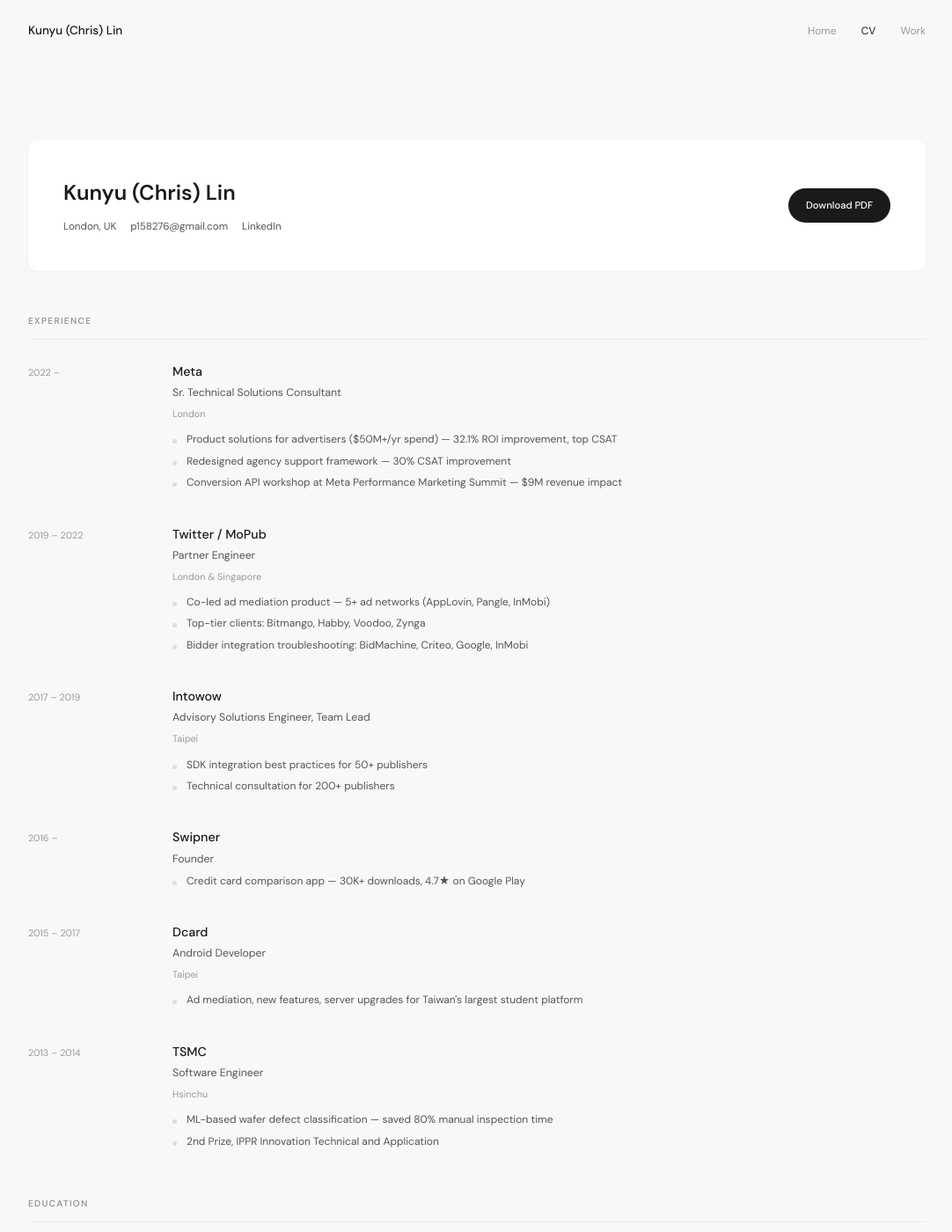
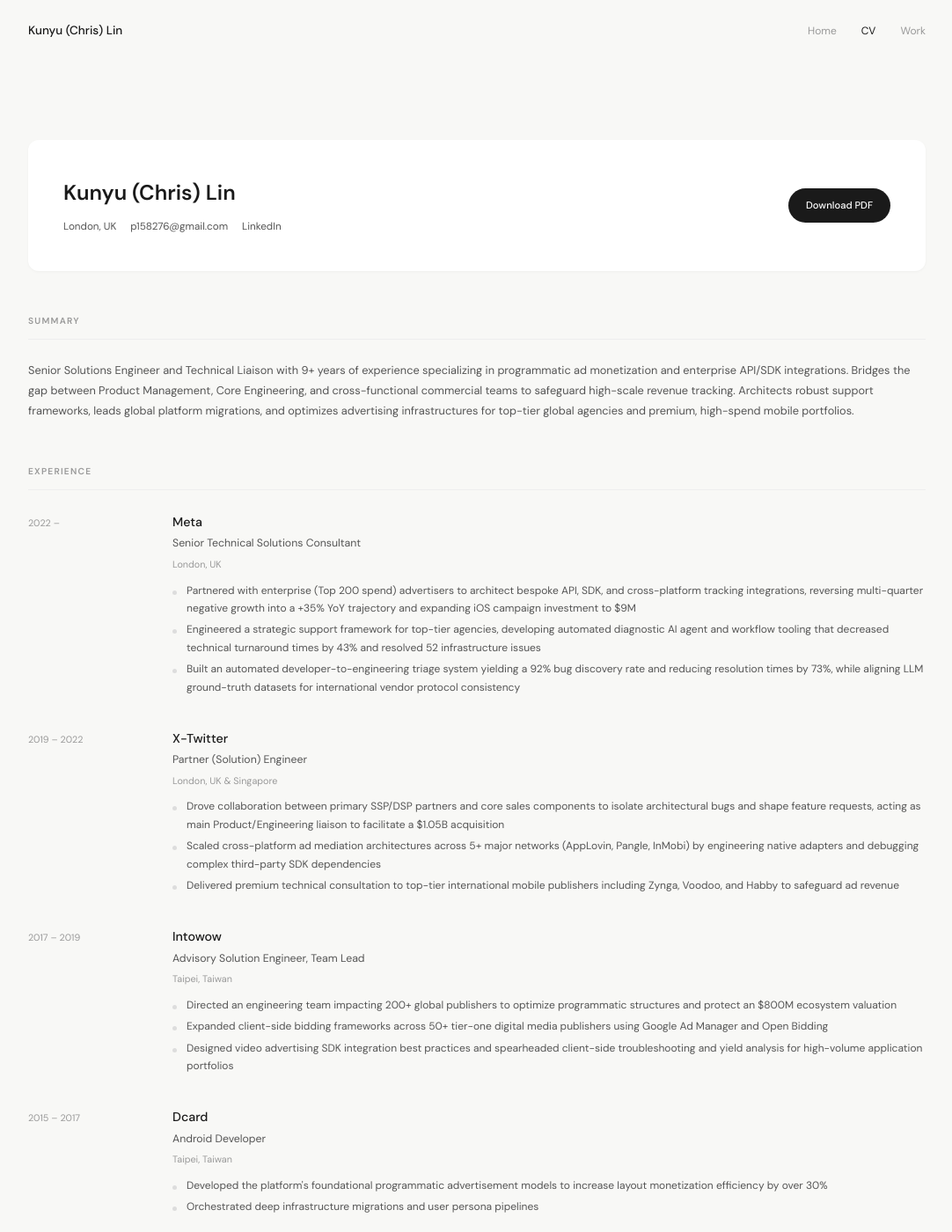
Before and after one commit to p158276/p158276.github.io, a Jekyll site: the page built from about.md, in a window 1280 px wide and 1400 px high. Shown: the whole window at 88% size, without its empty margins (98-1180 px from the left). Built offline with Jekyll 4.4.1, drawn with Linux system fonts in a browser that asks for light colours; some of the changed text lies outside the part shown.

Commit message:
Update site content to reflect latest CV
- Title: Senior Solution Engineer
- Updated Meta role description with +35% YoY, M iOS, AI agent tooling
- Updated X-Twitter role with .05B acquisition context
- Updated Intowow role with 00M ecosystem details
- Removed TSMC (not in latest CV)
- Added Summary section to CV page
- Updated skills to match latest CV
- Updated highlight cards on home page

```diff
--- a/_layouts/default.html
+++ b/_layouts/default.html
@@ -4,7 +4,7 @@
   <meta charset="UTF-8">
   <meta name="viewport" content="width=device-width, initial-scale=1.0">
   <title>{{ page.title }} — Kunyu (Chris) Lin</title>
-  <meta name="description" content="Kunyu (Chris) Lin — Sr. Technical Solutions Consultant, Ad Tech, London.">
+  <meta name="description" content="Kunyu (Chris) Lin — Senior Solution Engineer, Ad Tech, London.">
   <link rel="preconnect" href="https://fonts.googleapis.com">
   <link rel="preconnect" href="https://fonts.gstatic.com" crossorigin>
   <link href="https://fonts.googleapis.com/css2?family=DM+Sans:opsz,wght@9..40,300;9..40,400;9..40,500;9..40,600&display=swap" rel="stylesheet">
--- a/about.md
+++ b/about.md
@@ -22,18 +22,23 @@
 </div>
 
 <div class="cv-section">
+  <h2 class="cv-section-title">Summary</h2>
+  <p style="font-size: 0.85rem; color: #555; line-height: 1.8; margin-bottom: 0;">Senior Solutions Engineer and Technical Liaison with 9+ years of experience specializing in programmatic ad monetization and enterprise API/SDK integrations. Bridges the gap between Product Management, Core Engineering, and cross-functional commercial teams to safeguard high-scale revenue tracking. Architects robust support frameworks, leads global platform migrations, and optimizes advertising infrastructures for top-tier global agencies and premium, high-spend mobile portfolios.</p>
+</div>
+
+<div class="cv-section">
   <h2 class="cv-section-title">Experience</h2>
 
   <div class="cv-entry">
     <div class="cv-entry-date">2022 –</div>
     <div class="cv-entry-body">
       <h3>Meta</h3>
-      <p class="role">Sr. Technical Solutions Consultant</p>
-      <p class="location">London</p>
+      <p class="role">Senior Technical Solutions Consultant</p>
+      <p class="location">London, UK</p>
       <ul>
-        <li>Product solutions for advertisers ($50M+/yr spend) — 32.1% ROI improvement, top CSAT</li>
-        <li>Redesigned agency support framework — 30% CSAT improvement</li>
-        <li>Conversion API workshop at Meta Performance Marketing Summit — $9M revenue impact</li>
+        <li>Partnered with enterprise (Top 200 spend) advertisers to architect bespoke API, SDK, and cross-platform tracking integrations, reversing multi-quarter negative growth into a +35% YoY trajectory and expanding iOS campaign investment to $9M</li>
+        <li>Engineered a strategic support framework for top-tier agencies, developing automated diagnostic AI agent and workflow tooling that decreased technical turnaround times by 43% and resolved 52 infrastructure issues</li>
+        <li>Built an automated developer-to-engineering triage system yielding a 92% bug discovery rate and reducing resolution times by 73%, while aligning LLM ground-truth datasets for international vendor protocol consistency</li>
       </ul>
     </div>
   </div>
@@ -41,13 +46,13 @@
   <div class="cv-entry">
     <div class="cv-entry-date">2019 – 2022</div>
     <div class="cv-entry-body">
-      <h3>Twitter / MoPub</h3>
-      <p class="role">Partner Engineer</p>
-      <p class="location">London & Singapore</p>
+      <h3>X-Twitter</h3>
+      <p class="role">Partner (Solution) Engineer</p>
+      <p class="location">London, UK & Singapore</p>
       <ul>
-        <li>Co-led ad mediation product — 5+ ad networks (AppLovin, Pangle, InMobi)</li>
-        <li>Top-tier clients: Bitmango, Habby, Voodoo, Zynga</li>
-        <li>Bidder integration troubleshooting: BidMachine, Criteo, Google, InMobi</li>
+        <li>Drove collaboration between primary SSP/DSP partners and core sales components to isolate architectural bugs and shape feature requests, acting as main Product/Engineering liaison to facilitate a $1.05B acquisition</li>
+        <li>Scaled cross-platform ad mediation architectures across 5+ major networks (AppLovin, Pangle, InMobi) by engineering native adapters and debugging complex third-party SDK dependencies</li>
+        <li>Delivered premium technical consultation to top-tier international mobile publishers including Zynga, Voodoo, and Habby to safeguard ad revenue</li>
       </ul>
     </div>
   </div>
@@ -56,22 +61,12 @@
     <div class="cv-entry-date">2017 – 2019</div>
     <div class="cv-entry-body">
       <h3>Intowow</h3>
-      <p class="role">Advisory Solutions Engineer, Team Lead</p>
-      <p class="location">Taipei</p>
+      <p class="role">Advisory Solution Engineer, Team Lead</p>
+      <p class="location">Taipei, Taiwan</p>
       <ul>
-        <li>SDK integration best practices for 50+ publishers</li>
-        <li>Technical consultation for 200+ publishers</li>
-      </ul>
-    </div>
-  </div>
-
-  <div class="cv-entry">
-    <div class="cv-entry-date">2016 –</div>
-    <div class="cv-entry-body">
-      <h3>Swipner</h3>
-      <p class="role">Founder</p>
-      <ul>
-        <li>Credit card comparison app — 30K+ downloads, 4.7★ on Google Play</li>
+        <li>Directed an engineering team impacting 200+ global publishers to optimize programmatic structures and protect an $800M ecosystem valuation</li>
+        <li>Expanded client-side bidding frameworks across 50+ tier-one digital media publishers using Google Ad Manager and Open Bidding</li>
+        <li>Designed video advertising SDK integration best practices and spearheaded client-side troubleshooting and yield analysis for high-volume application portfolios</li>
       </ul>
     </div>
   </div>
@@ -81,22 +76,26 @@
     <div class="cv-entry-body">
       <h3>Dcard</h3>
       <p class="role">Android Developer</p>
-      <p class="location">Taipei</p>
+      <p class="location">Taipei, Taiwan</p>
       <ul>
-        <li>Ad mediation, new features, server upgrades for Taiwan's largest student platform</li>
+        <li>Developed the platform's foundational programmatic advertisement models to increase layout monetization efficiency by over 30%</li>
+        <li>Orchestrated deep infrastructure migrations and user persona pipelines</li>
       </ul>
     </div>
   </div>
+</div>
+
+<div class="cv-section">
+  <h2 class="cv-section-title">Project</h2>
 
   <div class="cv-entry">
-    <div class="cv-entry-date">2013 – 2014</div>
+    <div class="cv-entry-date">2016 –</div>
     <div class="cv-entry-body">
-      <h3>TSMC</h3>
-      <p class="role">Software Engineer</p>
-      <p class="location">Hsinchu</p>
+      <h3>Swipner</h3>
+      <p class="role">Founder</p>
       <ul>
-        <li>ML-based wafer defect classification — saved 80% manual inspection time</li>
-        <li>2nd Prize, IPPR Innovation Technical and Application</li>
+        <li>Native currency comparison application for Android and iOS, configuring automated programmatic network layers (AdMob, Facebook Audience Network, Flurry) to optimize mediation yields</li>
+        <li>Scaled user acquisition to 30,000+ unique global downloads while maintaining a constant organic rating above 4.7 stars</li>
       </ul>
     </div>
   </div>
@@ -110,35 +109,30 @@
     <div class="cv-entry-body">
       <h3>National Tsing Hua University</h3>
       <p class="role">MS, Information Systems & Applications</p>
-      <p class="location">GPA 4.01/4.3 — Thesis: Wafer Failure Pattern Recognition</p>
-    </div>
-  </div>
-
-  <div class="cv-entry">
-    <div class="cv-entry-date">2008 – 2012</div>
-    <div class="cv-entry-body">
-      <h3>Tamkang University</h3>
-      <p class="role">BS, Computer Science & Information Engineering</p>
-      <p class="location">GPA 3.96/4.0</p>
+      <p class="location">GPA 4.01/4.3</p>
     </div>
   </div>
 </div>
 
 <div class="cv-section">
-  <h2 class="cv-section-title">Skills</h2>
+  <h2 class="cv-section-title">Skills & Expertise</h2>
   <div class="skills-list">
-    <span class="skill-tag">Ad Serving</span>
-    <span class="skill-tag">Yield Optimization</span>
-    <span class="skill-tag">DSP/SSP/ADX</span>
-    <span class="skill-tag">SDK Integration</span>
-    <span class="skill-tag">Mobile Measurement</span>
-    <span class="skill-tag">Android</span>
-    <span class="skill-tag">iOS</span>
-    <span class="skill-tag">Python</span>
+    <span class="skill-tag">Web Tracking (Meta Pixel)</span>
+    <span class="skill-tag">Mobile SDKs</span>
+    <span class="skill-tag">Video Advertising (VAST/VPAID)</span>
+    <span class="skill-tag">MMP Signal Attribution</span>
+    <span class="skill-tag">Header Bidding</span>
+    <span class="skill-tag">Open RTB</span>
+    <span class="skill-tag">Google AdX</span>
+    <span class="skill-tag">Exchange Bidding</span>
+    <span class="skill-tag">API Integration</span>
     <span class="skill-tag">Java</span>
     <span class="skill-tag">Swift</span>
-    <span class="skill-tag">C++</span>
-    <span class="skill-tag">Machine Learning</span>
+    <span class="skill-tag">Python</span>
+    <span class="skill-tag">HTML/PHP</span>
+    <span class="skill-tag">RESTful APIs</span>
+    <span class="skill-tag">SQL</span>
+    <span class="skill-tag">UNIX</span>
   </div>
 </div>
 
```
Also changed, not shown: index.md (+10 -10 lines).
